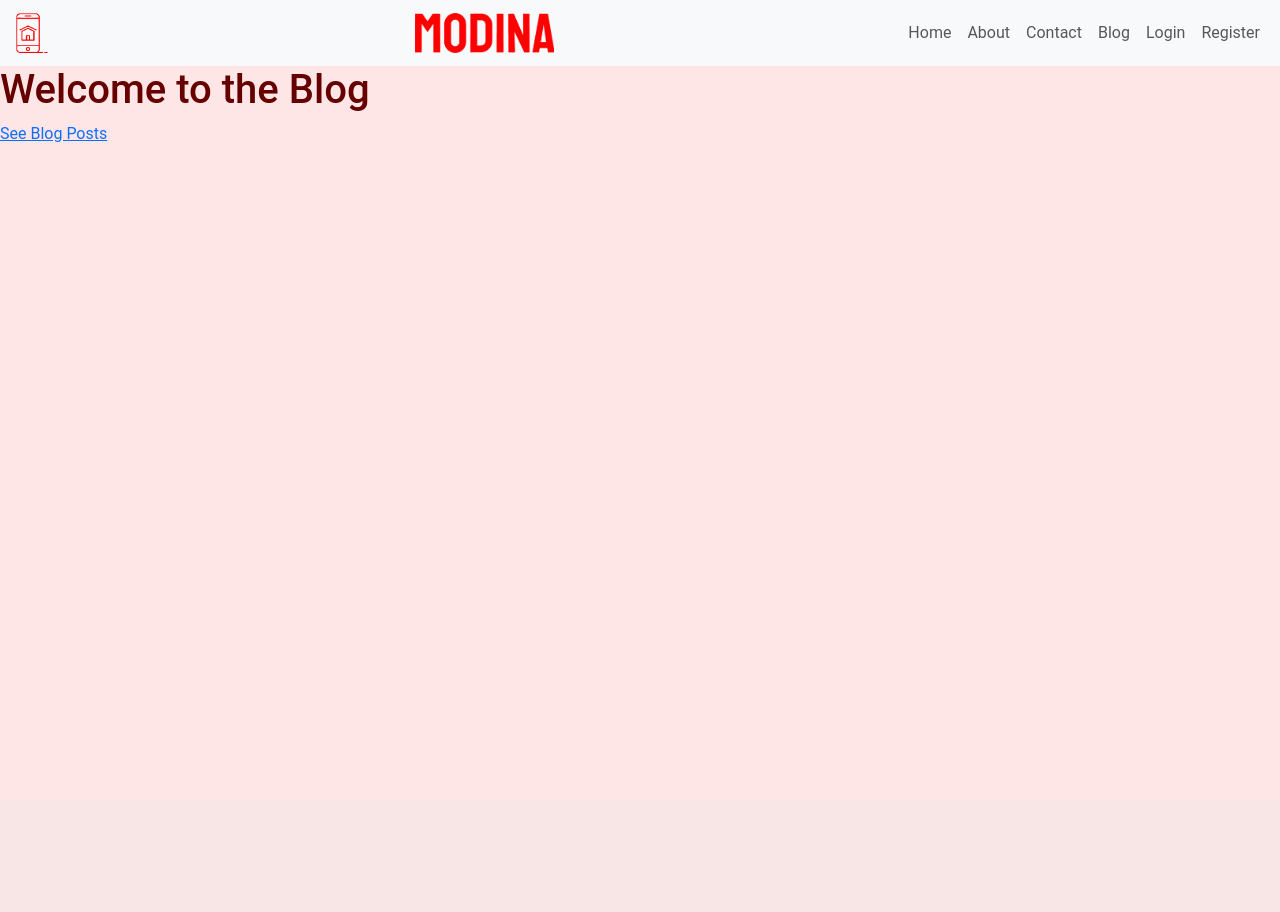
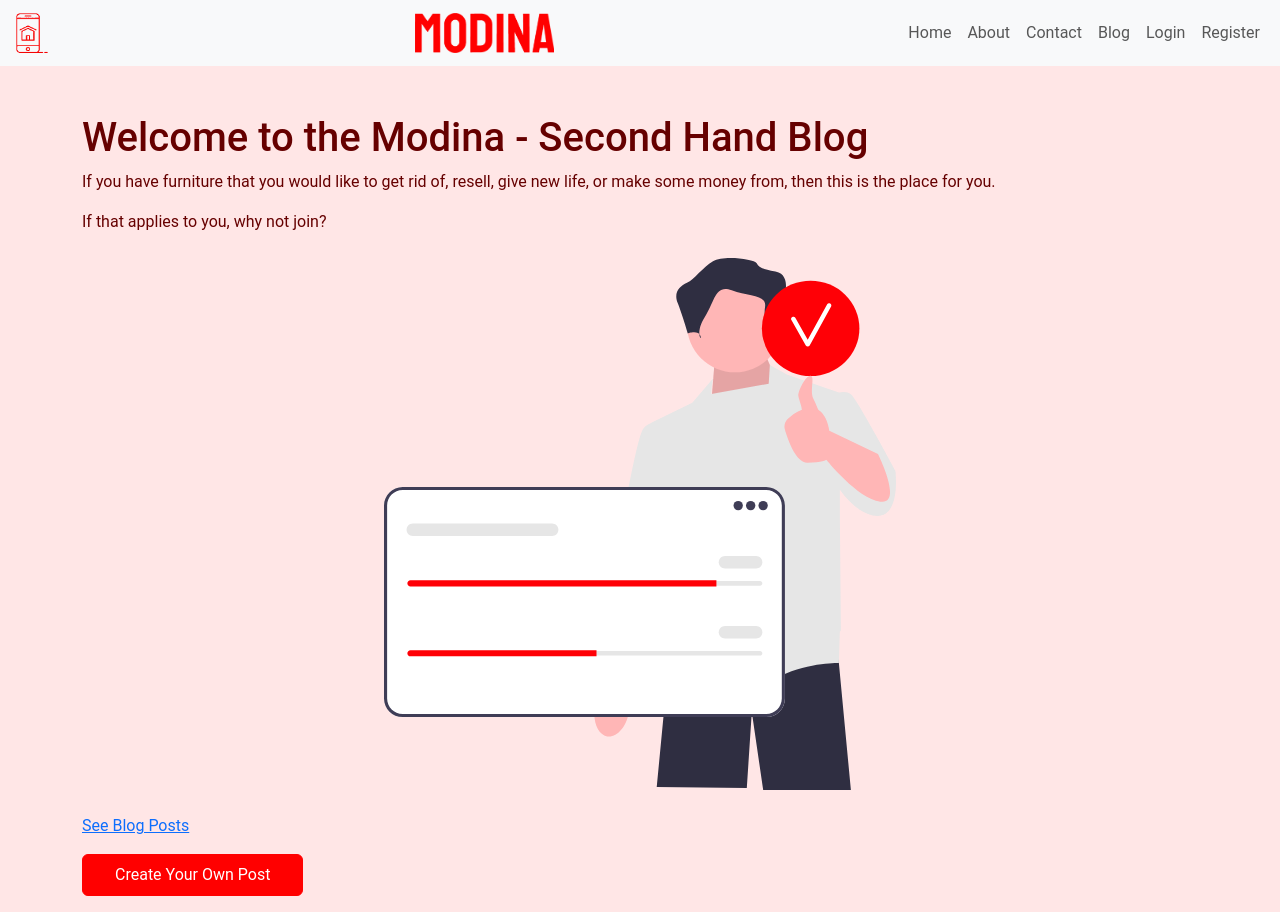
Before and after one commit to D0bledore/django-project, a Django app: page /blog/ in a window 1280 px wide. Before the commit the page ends 142 px from the top, so only its background shows below. Run offline with Django 5.2, Linux system fonts and the light colour scheme.

Commit message:
mend
Include template tag for scripts

```diff
--- a/blog/templates/blog/blog.html
+++ b/blog/templates/blog/blog.html
@@ -1,6 +1,18 @@
 {% extends 'base.html' %}
+{% load static %}
+
+{% block title %}Modina Blog{% endblock %}
+
 
 {% block content %}
-    <h1>Welcome to the Blog</h1>
+<div class="container mt-5">
+    <h1>Welcome to the Modina - Second Hand Blog</h1>
+    <p>If you have furniture that you would like to get rid of, resell, give new life, or make some money from, then this is the place for you.</p>
+    <p>If that applies to you, why not join?</p>
+    <div class="text-center my-4">
+        <img src="{% static 'images/join.svg' %}" alt="Join Us" class="img-fluid">
+    </div>
     <p><a href="{% url 'posts' %}">See Blog Posts</a></p>
+    <p><a href="{% url 'create_post' %}" class="btn btn-primary">Create Your Own Post</a></p>
+</div>
 {% endblock %}
--- a/blog/urls.py
+++ b/blog/urls.py
@@ -6,4 +6,5 @@ from . import views
 urlpatterns = [
     path('', views.blog_index, name='blog'),
     path('posts/', views.blog_post, name='posts'),
+    path('posts/create/', views.create_post, name='create_post'),
 ]
--- a/blog/views.py
+++ b/blog/views.py
@@ -1,28 +1,27 @@
-from django.shortcuts import render
-from django.http import HttpResponse
+from django.shortcuts import render, redirect
+from django.http import JsonResponse
 
-# Import model Blog
+# Import models and forms
 from .models import BlogPost
+from .forms import BlogPostForm
+
 
 def blog_index(request):
     return render(request, 'blog/blog.html')
-
 
 def blog_post(request):
     posts = BlogPost.objects.all()
     content = {"posts": posts}
     return render(request, 'blog/posts.html', content)
 
-
 def create_post(request):
     if request.method == 'POST':
-        form = PostForm(request.POST)
+        form = BlogPostForm(request.POST)
         if form.is_valid():
-            # Automatically set the author to the current logged-in user
             post = form.save(commit=False)
             post.author = request.user
             post.save()
-            return redirect('post_list')
+            return redirect('posts')
     else:
-        form = PostForm()
-    return render(request, 'create_post.html', {'form': form})
+        form = BlogPostForm()
+    return render(request, 'blog/create_post.html', {'form': form})
```
Also changed, not shown: blog/models.py (+9 -6 lines).
